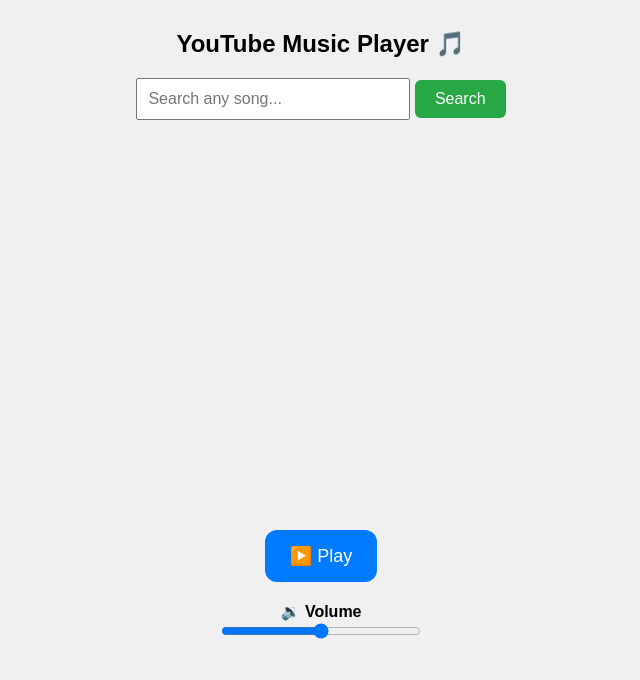
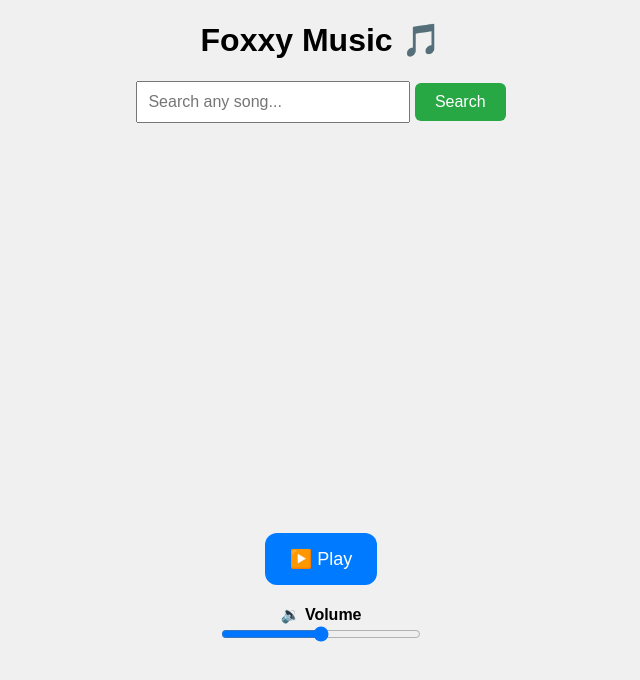
Before and after one commit to vasanthHost1/Emusictest, a plain HTML site: page index.html in a window 1280 px wide. Shown: the whole page, without its empty margins (319-959 px from the left). Drawn offline with Linux system fonts and the light colour scheme.

Commit message:
Name changed

```diff
--- a/index.html
+++ b/index.html
@@ -76,7 +76,7 @@
 </head>
 <body>
 
-  <h2>YouTube Music Player 🎵</h2>
+  <h1> Foxxy Music 🎵</h1>
 
   <div id="searchBar">
     <input type="text" id="searchInput" placeholder="Search any song...">
```
